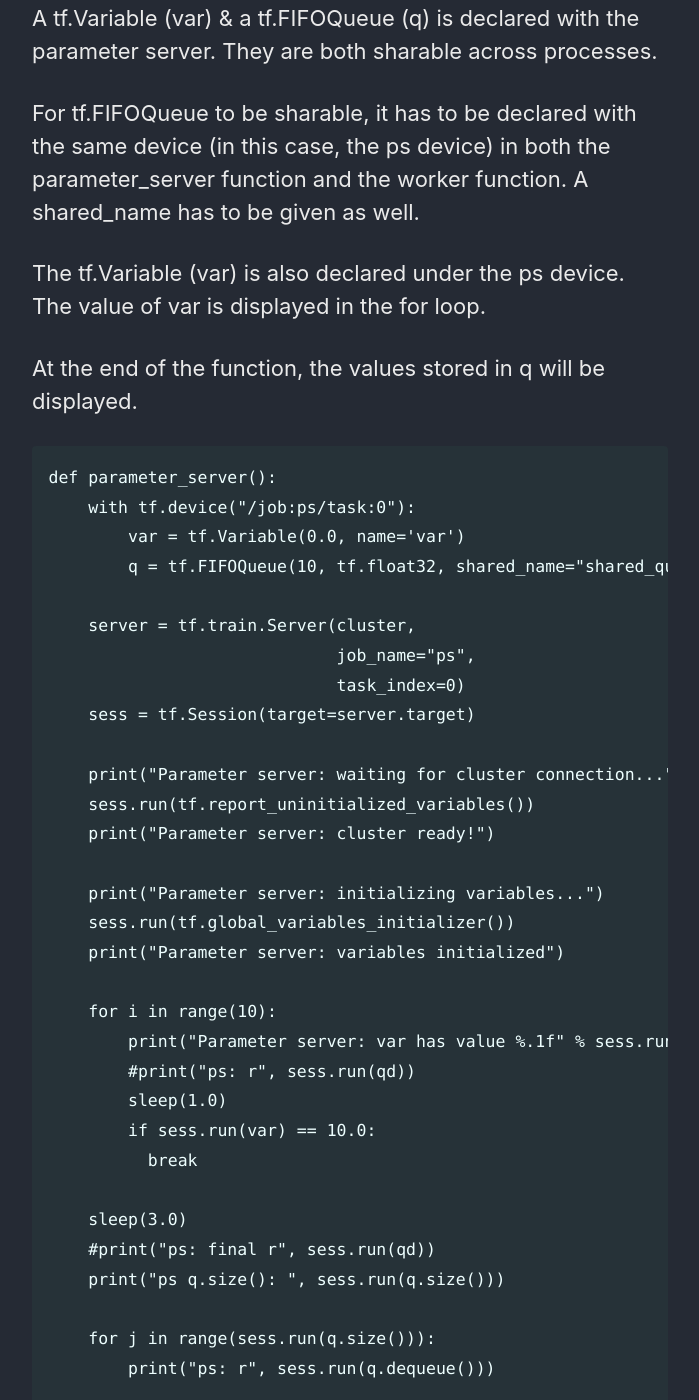
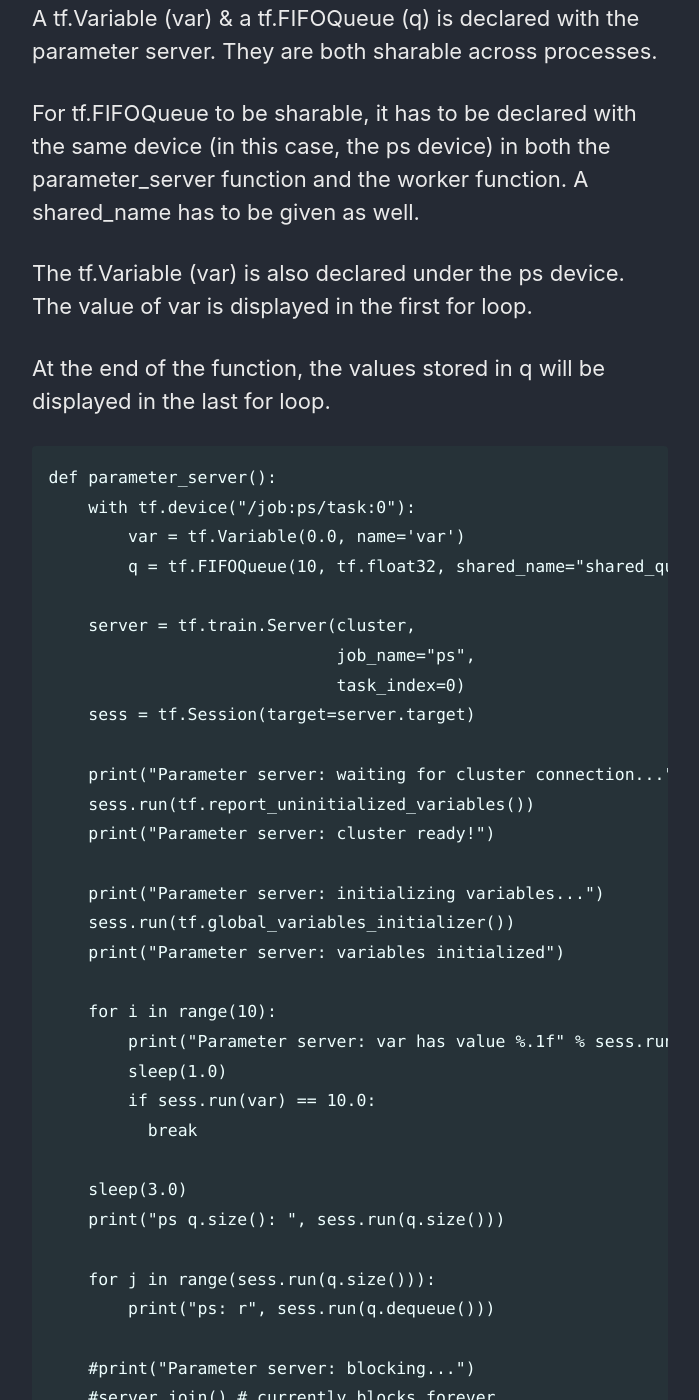
Before and after one commit to ChuaCheowHuan/ChuaCheowHuan.github.io, a Jekyll site: the page built from _posts/2019-06-09-dist_tf.md, in a window 1280 px wide and 1400 px high, scrolled down 834 px. Shown: the whole window, without its empty margins (290-989 px from the left). Built offline with Jekyll 4.4.1, drawn with Linux system fonts in a browser that asks for light colours; cached includes are drawn as plain includes; comment, search, counter and statistics services are not loaded; some of the changed text lies outside the part shown.

Commit message:
edit dist tf

````diff
--- a/_posts/2019-06-09-dist_tf.md
+++ b/_posts/2019-06-09-dist_tf.md
@@ -32,9 +32,9 @@ For tf.FIFOQueue to be sharable, it has to be declared with the same device
 (in this case, the ps device) in both the parameter_server function and
 the worker function. A shared_name has to be given as well.
 
-The tf.Variable (var) is also declared under the ps device. The value of var is displayed in the for loop.
+The tf.Variable (var) is also declared under the ps device. The value of var is displayed in the first for loop.
 
-At the end of the function, the values stored in q will be displayed.
+At the end of the function, the values stored in q will be displayed in the last for loop.
 ```
 def parameter_server():
     with tf.device("/job:ps/task:0"):
@@ -56,13 +56,11 @@ def parameter_server():
 
     for i in range(10):
         print("Parameter server: var has value %.1f" % sess.run(var))
-        #print("ps: r", sess.run(qd))
         sleep(1.0)
         if sess.run(var) == 10.0:
           break
 
     sleep(3.0)
-    #print("ps: final r", sess.run(qd))
     print("ps q.size(): ", sess.run(q.size()))
 
     for j in range(sess.run(q.size())):
@@ -115,6 +114,8 @@ def worker(worker_n):
 ```
 
 Main program:
+
+Create the processes, run them and finally terminate them in a for loop.
 ```
 ps_proc = Process(target=parameter_server, daemon=True)
 w1_proc = Process(target=worker, args=(0, ), daemon=True)
````
Also changed, not shown: other parts of _posts/2019-06-09-dist_tf.md (+2 -1 lines).
